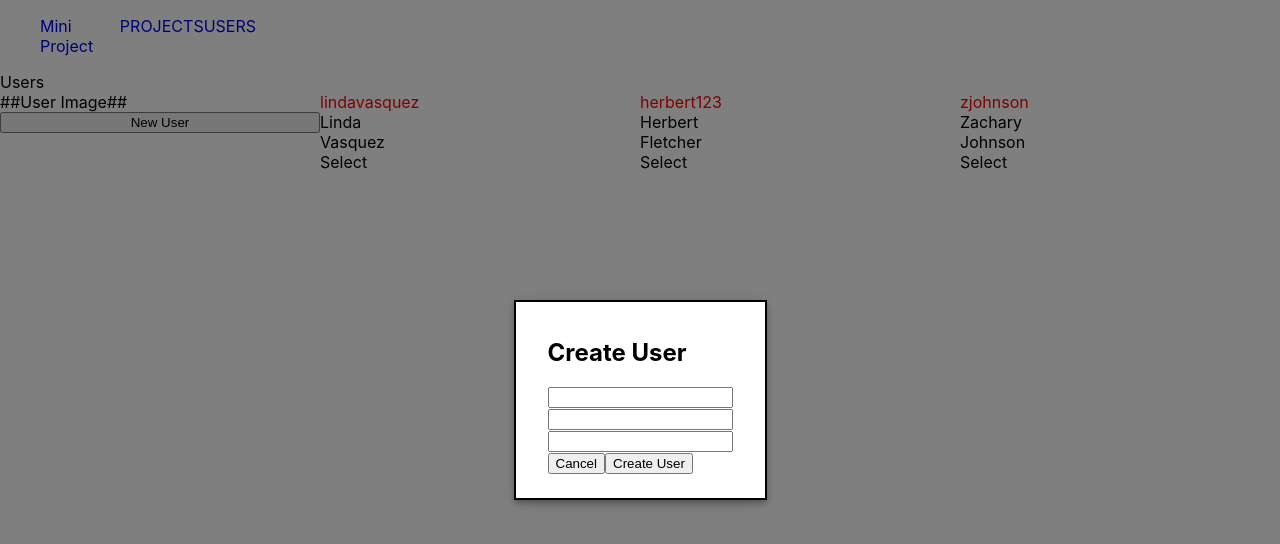
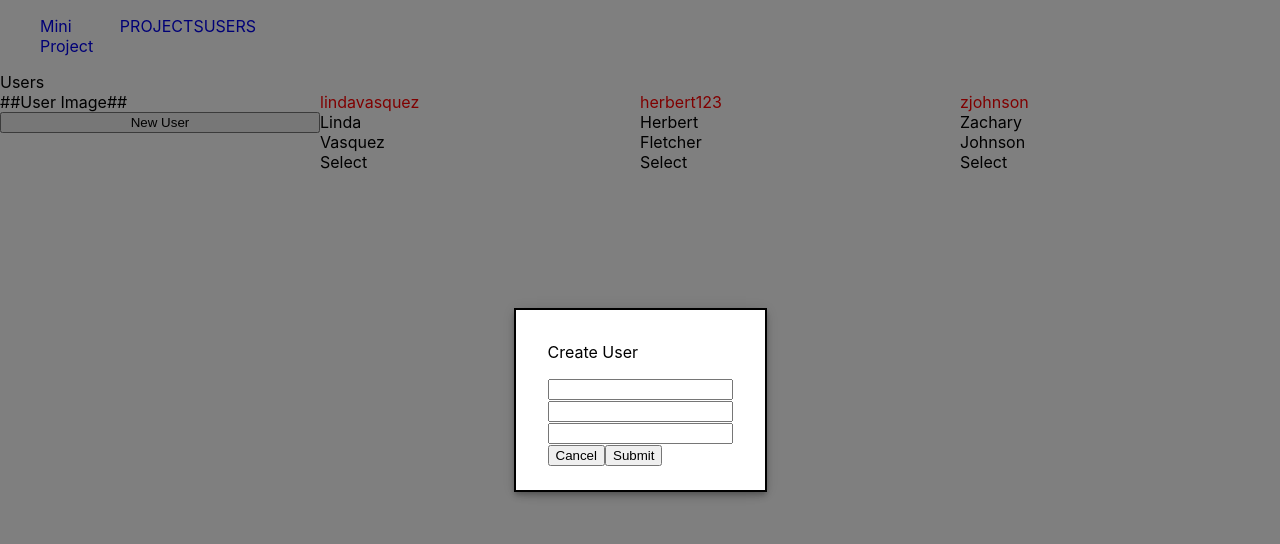
Before and after one commit to 16dprice/mini_project_challenge, a React (Create React App) app in the folder frontend/: page /users in a window 1280 px wide. Both pictures are taken after a click on the button "New User". Shown: the top 544 px of the page. Built offline with nearby package versions, Linux system fonts and the light colour scheme.

Commit message:
working user creation form

```diff
--- a/frontend/src/api/userApiAdapter.js
+++ b/frontend/src/api/userApiAdapter.js
@@ -18,4 +18,8 @@ export default class UserApiAdapter {
             },
         ];
     }
+
+    static createNewUser(userName, firstName, lastName) {
+        console.log(`User ${firstName} ${lastName} created as @${userName}`);
+    }
 }
--- a/frontend/src/components/newUser.component.js
+++ b/frontend/src/components/newUser.component.js
@@ -3,6 +3,8 @@ import {makeStyles} from '@material-ui/core/styles';
 import Modal from '@material-ui/core/Modal';
 import Backdrop from '@material-ui/core/Backdrop';
 import Fade from '@material-ui/core/Fade';
+
+import UserApiAdapter from "../api/userApiAdapter";
 
 const useStyles = makeStyles((theme) => ({
     modal: {
@@ -22,6 +24,9 @@ export default function NewUser() {
 
     const classes = useStyles();
     const [open, setOpen] = React.useState(false);
+    const [userName, setUserName] = React.useState('');
+    const [firstName, setFirstName] = React.useState('');
+    const [lastName, setLastName] = React.useState('');
 
     const handleOpen = () => {
         setOpen(true);
@@ -30,12 +35,33 @@ export default function NewUser() {
         setOpen(false);
     };
 
+    const clearState = () => {
+        setUserName('');
+        setFirstName('');
+        setLastName('');
+    }
+
+    const handleSubmit = (event) => {
+        event.preventDefault();
+
+        UserApiAdapter.createNewUser(userName, firstName, lastName);
+        clearState();
+        handleClose();
+    }
+
+    const handleCancel = (event) => {
+        event.preventDefault();
+
+        clearState();
+        handleClose();
+    }
+
     return (
         <>
             <span>##User Image##</span>
             <button onClick={handleOpen}>New User</button>
             <Modal
-                aria-labelledby="transition-modal-title"
+                aria-labelledby="new-user-modal-title"
                 className={classes.modal}
                 open={open}
                 onClose={handleClose}
@@ -44,16 +70,16 @@ export default function NewUser() {
                 BackdropProps={{timeout: 500}}
             >
                 <Fade in={open}>
-                    <div className={classes.paper}>
-                        <h2 id="transition-modal-title">Create User</h2>
-                        <div><input type="text"/></div>
-                        <div><input type="text"/></div>
-                        <div><input type="text"/></div>
+                    <form className={classes.paper} onSubmit={handleSubmit}>
+                        <p id="new-user-modal-title">Create User</p>
+                        <div><input type="text" onChange={e => setUserName(e.target.value)} value={userName}/></div>
+                        <div><input type="text" onChange={e => setFirstName(e.target.value)} value={firstName}/></div>
+                        <div><input type="text" onChange={e => setLastName(e.target.value)} value={lastName}/></div>
                         <div>
-                            <button>Cancel</button>
-                            <button>Create User</button>
+                            <button onClick={handleCancel}>Cancel</button>
+                            <input type="submit" value="Submit" />
                         </div>
-                    </div>
+                    </form>
                 </Fade>
             </Modal>
         </>
```
